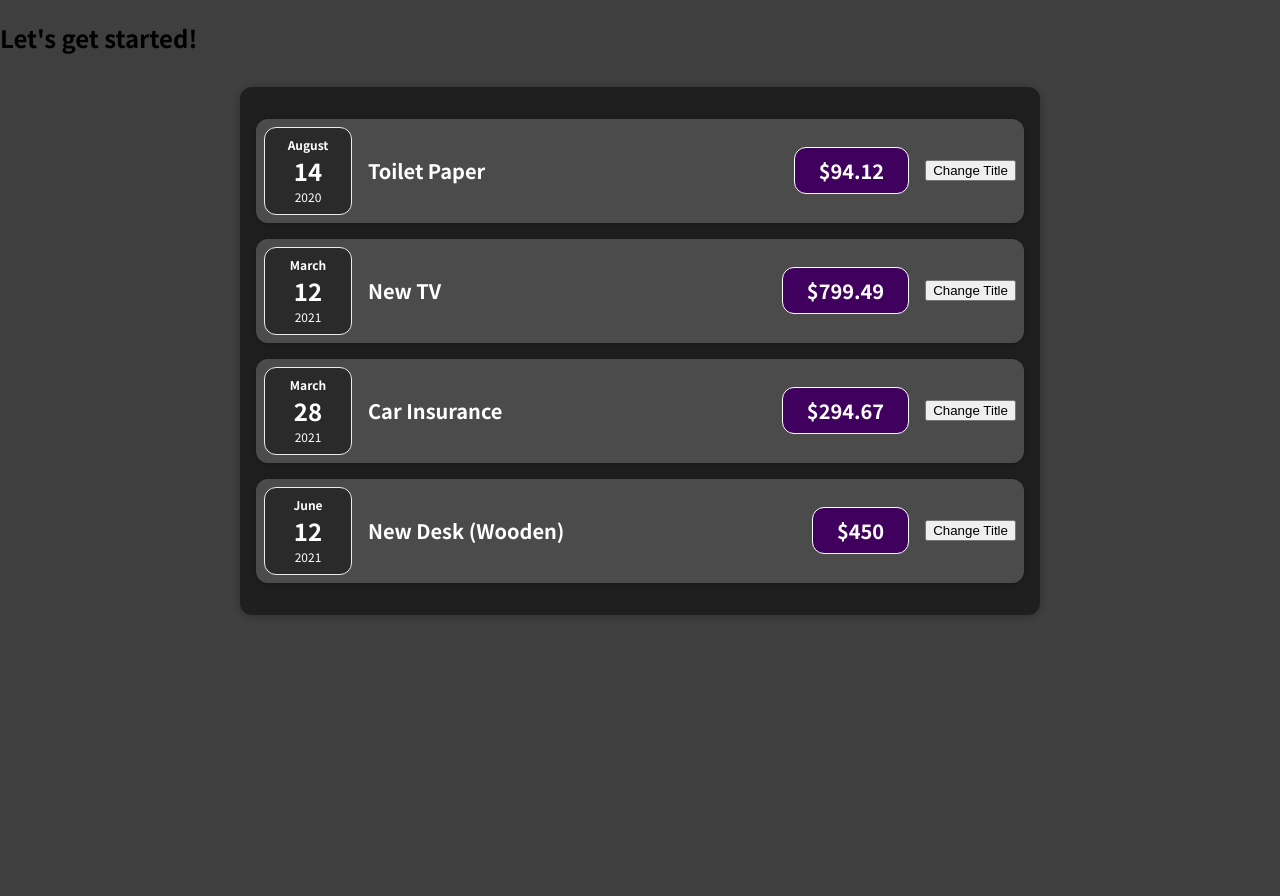
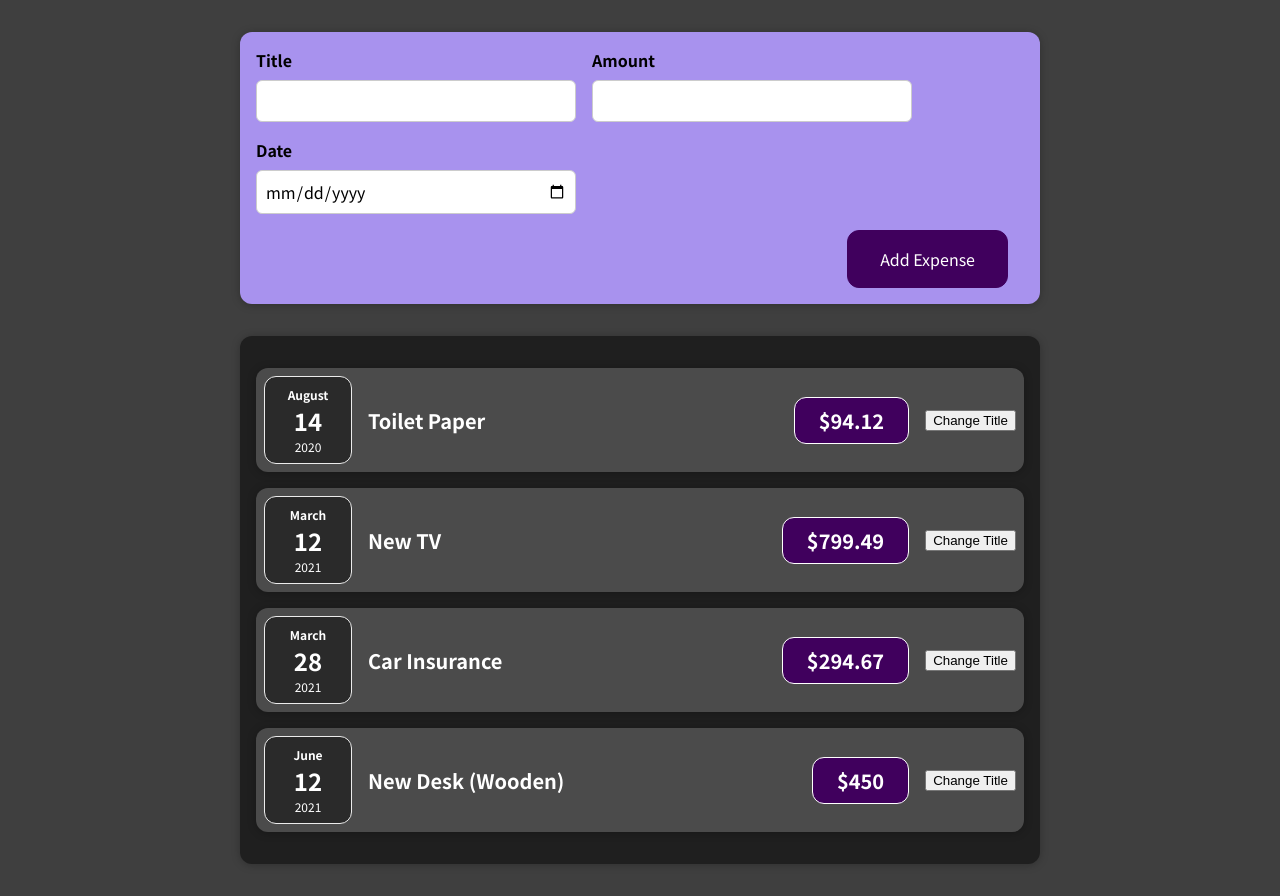
Before and after one commit to henryookonkwo/react-01-starting-setup, a React (Create React App) app: page / in a window 1280 px wide. Before the commit the page ends 800 px from the top, so only its background shows below. Built offline with nearby package versions, Linux system fonts and the light colour scheme.

Commit message:
add Form elements to application

```diff
--- a/src/App.js
+++ b/src/App.js
@@ -1,5 +1,6 @@
 import React from "react";
 import Expenses from "./components/Expenses/Expenses";
+import NewExpense from "./components/NewExpense/NewExpense";
 
 const App = () => {
   const expenses = [
@@ -25,7 +26,7 @@
   ];
   return (
     <div>
-      <h2>Let's get started!</h2>
+      <NewExpense />
       <Expenses items={expenses} />
     </div>
   );
--- a/src/components/Expenses/ExpenseItem.js
+++ b/src/components/Expenses/ExpenseItem.js
@@ -7,8 +7,8 @@
   const [title, setTitle] = useState(props.title);
 
   const clickHandler = () => {
-    setTitle("Updated");
-    console.log("Clicked");
+    setTitle("Updated!");
+    console.log(title);
   };
   return (
     <Card className="expense-item">
--- /dev/null
+++ b/src/components/NewExpense/ExpenseForm.css
@@ -0,0 +1,26 @@
+.new-expense__controls {
+  display: flex;
+  flex-wrap: wrap;
+  gap: 1rem;
+  margin-bottom: 1rem;
+  text-align: left;
+}
+
+.new-expense__control label {
+  font-weight: bold;
+  margin-bottom: 0.5rem;
+  display: block;
+}
+
+.new-expense__control input {
+  font: inherit;
+  padding: 0.5rem;
+  border-radius: 6px;
+  border: 1px solid #ccc;
+  width: 20rem;
+  max-width: 100%;
+}
+
+.new-expense__actions {
+  text-align: right;
+}
--- /dev/null
+++ b/src/components/NewExpense/ExpenseForm.js
@@ -0,0 +1,27 @@
+import React from "react";
+import "./ExpenseForm.css";
+const ExpenseForm = () => {
+  return (
+    <form>
+      <div className="new-expense__controls">
+        <div className="new-expense__control">
+          <label>Title</label>
+          <input type="text" />
+        </div>
+        <div className="new-expense__control">
+          <label>Amount</label>
+          <input type="number" min="0.01" step="0.01" />
+        </div>
+        <div className="new-expense__control">
+          <label>Date</label>
+          <input type="date" min="2019-01-01" max="2022-12-31" />
+        </div>
+      </div>
+      <div className="new-expense__actions">
+        <button type="submit">Add Expense</button>
+      </div>
+    </form>
+  );
+};
+
+export default ExpenseForm;
--- /dev/null
+++ b/src/components/NewExpense/NewExpense.css
@@ -0,0 +1,38 @@
+.new-expense {
+  background-color: #a892ee;
+  padding: 1rem;
+  margin: 2rem auto;
+  width: 50rem;
+  max-width: 95%;
+  border-radius: 12px;
+  text-align: center;
+  box-shadow: 0 1px 8px rgba(0, 0, 0, 0.25);
+}
+
+.new-expense button {
+  font: inherit;
+  cursor: pointer;
+  padding: 1rem 2rem;
+  border: 1px solid #40005d;
+  background-color: #40005d;
+  color: white;
+  border-radius: 12px;
+  margin-right: 1rem;
+}
+
+.new-expense button:hover,
+.new-expense button:active {
+  background-color: #510674;
+  border-color: #510674;
+}
+
+.new-expense button.alternative {
+  color: #220131;
+  border-color: transparent;
+  background-color: transparent;
+}
+
+.new-expense button.alternative:hover,
+.new-expense button.alternative:active {
+  background-color: #ddb3f8;
+}
--- /dev/null
+++ b/src/components/NewExpense/NewExpense.js
@@ -0,0 +1,14 @@
+import React from "react";
+
+import ExpenseForm from "./ExpenseForm";
+import "./NewExpense.css";
+
+const NewExpense = () => {
+  return (
+    <div className="new-expense">
+      <ExpenseForm />
+    </div>
+  );
+};
+
+export default NewExpense;
```
